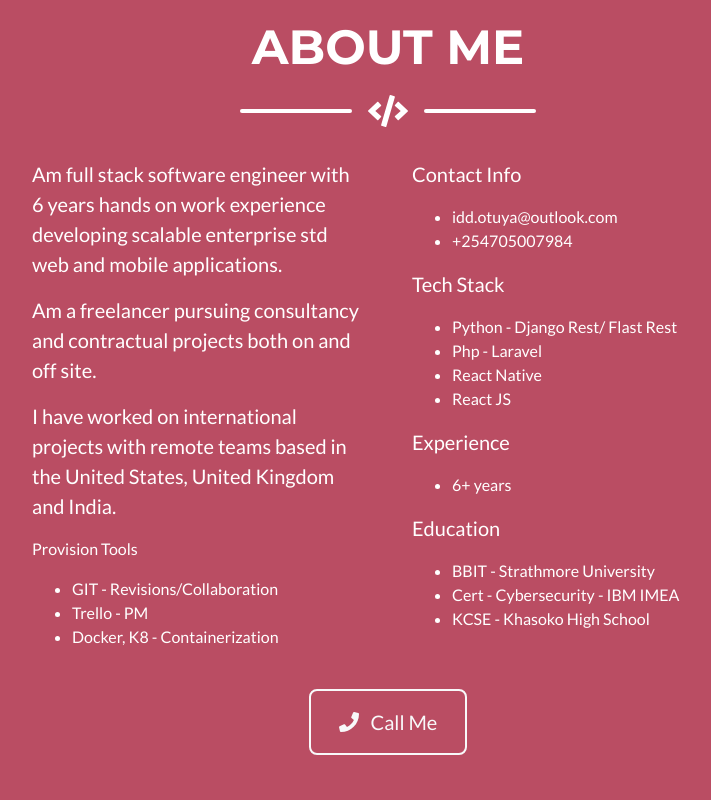
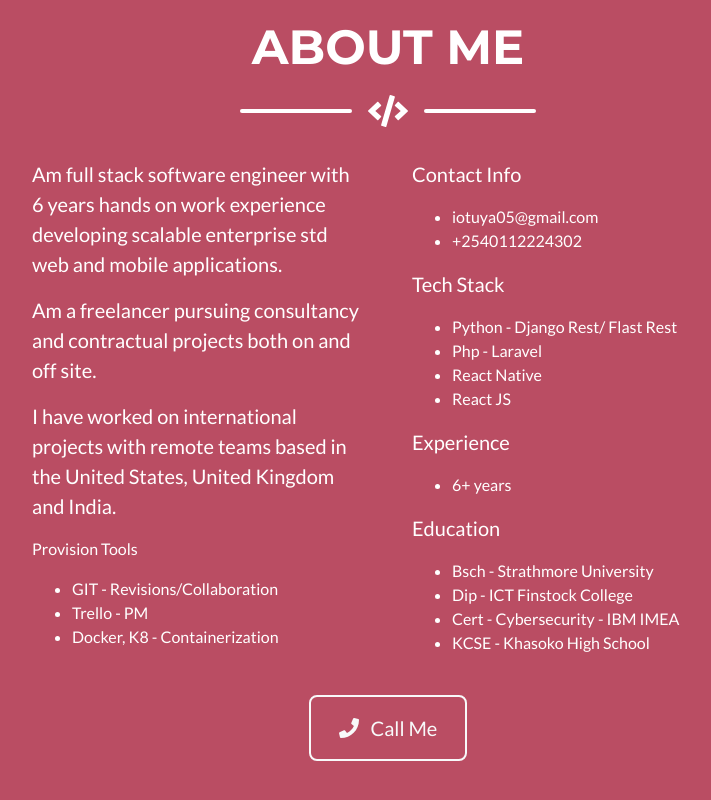
Before and after one commit to theambidextrous/theambidextrous.github.io, a plain HTML site: page index.html in a window 1280 px wide. Shown: the part 1656-2456 px from the top of the page, without its empty margins (252-963 px from the left). Drawn offline with nearby package versions, Linux system fonts and the light colour scheme.

Commit message:
contact info

```diff
--- a/index.html
+++ b/index.html
@@ -5,7 +5,7 @@
         <meta name="viewport" content="width=device-width, initial-scale=1, shrink-to-fit=no" />
         <meta name="description" content="" />
         <meta name="author" content="" />
-        <title>Juma Idd Otuya - Software Engineer </title>
+        <title>Otuya Idd - Software Engineer </title>
         <!-- Favicon-->
         <link rel="icon" type="image/x-icon" href="assets/img/favicon.ico" />
         <!-- Font Awesome icons (free version)-->
@@ -42,7 +42,7 @@
                 <!-- Masthead Avatar Image-->
                 <img style="border-radius: 15rem;" class="masthead-avatar mb-5" src="assets/img/avatar.jpeg" alt="" />
                 <!-- Masthead Heading-->
-                <h1 class="masthead-heading text-uppercase mb-0">Juma Idd Otuya</h1>
+                <h1 class="masthead-heading text-uppercase mb-0">Otuya Idd</h1>
                 <!-- Icon Divider-->
                 <div class="divider-custom divider-light">
                     <div class="divider-custom-line"></div>
@@ -150,8 +150,8 @@
                     <div class="col-lg-4 mr-auto">
                         <p class="lead">Contact Info</p>
                         <ul>
-                            <li>idd.otuya@outlook.com</li>
-                            <li>+254705007984</li>
+                            <li>iotuya05@gmail.com</li>
+                            <li>+2540112224302</li>
                         </ul>
                         <p class="lead">Tech Stack</p>
                         <ul>
@@ -164,7 +164,8 @@
                         <ul><li>6+ years</li></ul>
                         <p class="lead">Education</p>
                         <ul>
-                            <li>BBIT - Strathmore University</li>
+                            <li>Bsch - Strathmore University</li>
+                            <li>Dip - ICT Finstock College</li>
                             <li>Cert - Cybersecurity - IBM IMEA</li>
                             <li>KCSE - Khasoko High School</li>
                         </ul>
```
